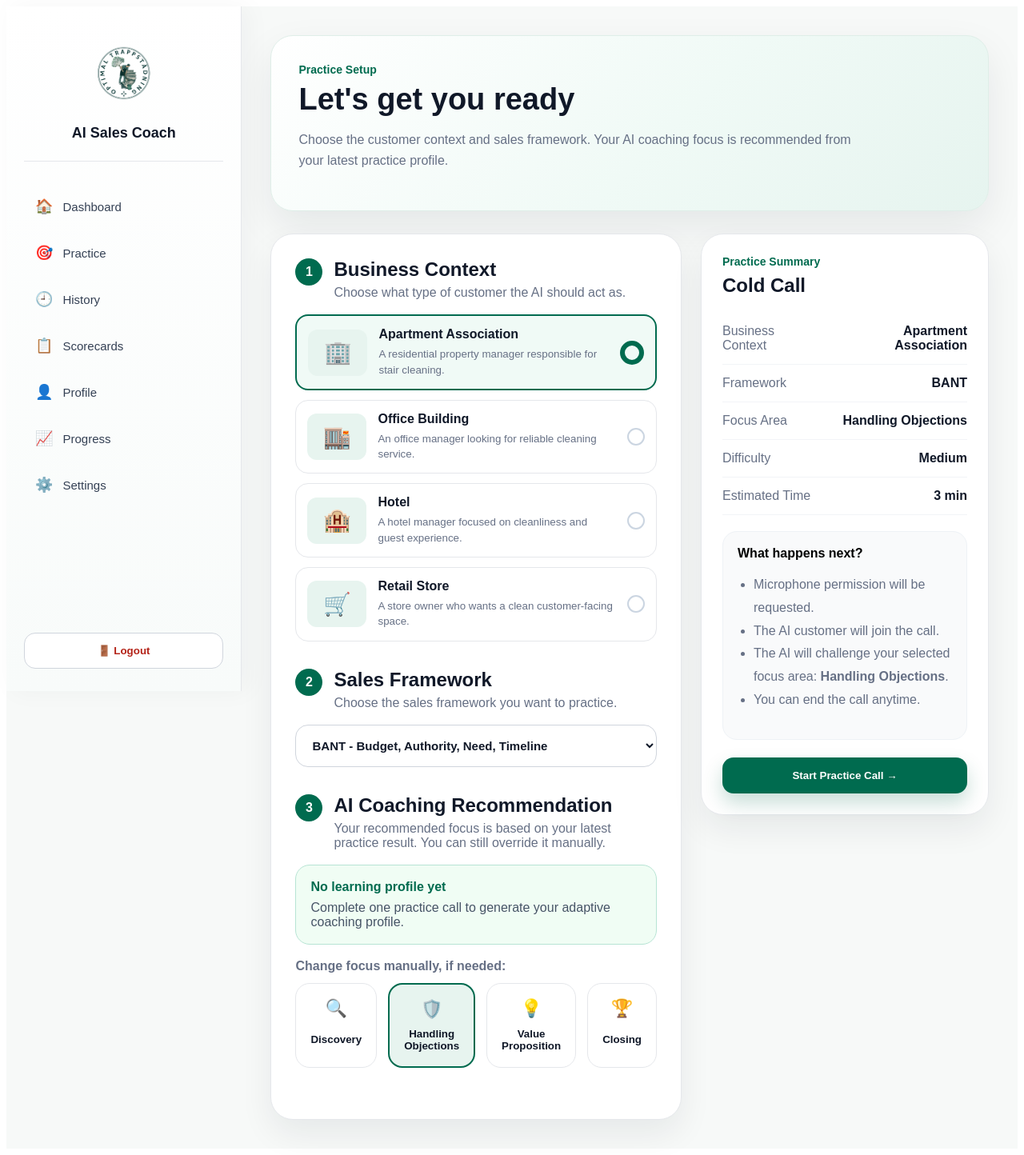
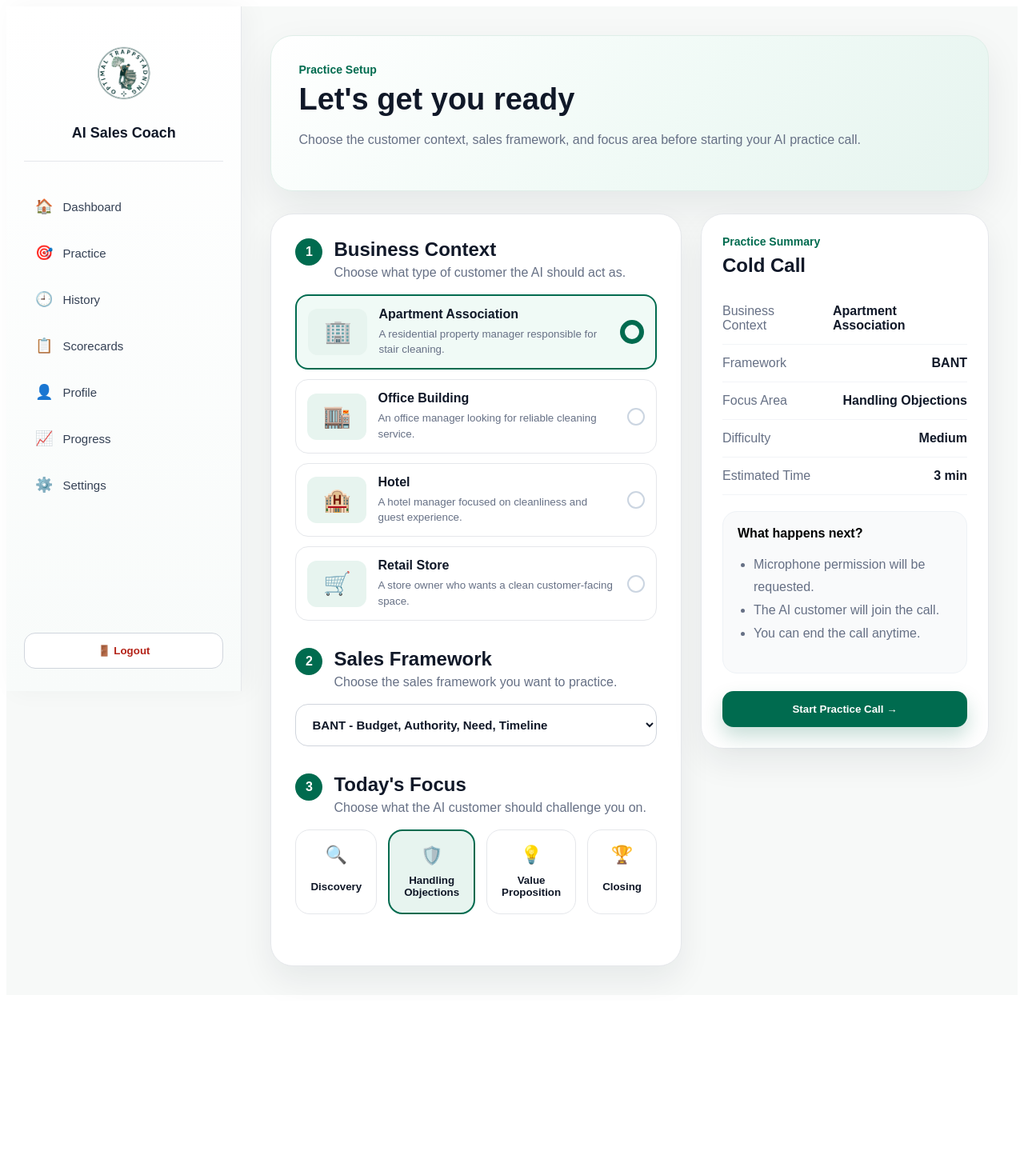
Before and after one commit to nidhi-ot/ai-sales-coach, a Next.js app in the folder frontend/: page /practice-setup in a window 1280 px wide. Shown: the whole page at 80% size. After the commit the page ends 1252 px from the top, so only its background shows below. Built offline with nearby package versions, Linux system fonts and the light colour scheme; no server answers.

Commit message:
emove frontend adaptive learning UI

```diff
--- a/frontend/src/app/practice-setup/PracticeSetupPage.tsx
+++ b/frontend/src/app/practice-setup/PracticeSetupPage.tsx
@@ -1,15 +1,8 @@
 "use client";
 
-import { useEffect, useState } from "react";
+import { useState } from "react";
 import { useRouter, useSearchParams } from "next/navigation";
 import AppShell from "../../components/AppShell";
-import { API_BASE_URL } from "../../lib/api";
-
-type LearningProfile = {
-  version: number;
-  weakest_dimension: string;
-  metric_scores?: Record<string, number>;
-};
 
 const businessContexts = [
   {
@@ -45,29 +38,6 @@ const focusAreas = [
   { id: "closing", title: "Closing", icon: "🏆" },
 ];
 
-function mapWeakestDimensionToFocusArea(value: string) {
-  switch (value) {
-    case "rapport":
-      return "value_proposition";
-    case "discovery":
-      return "discovery";
-    case "objection_handling":
-      return "handling_objections";
-    case "closing":
-      return "closing";
-    default:
-      return "handling_objections";
-  }
-}
-
-function formatFocusLabel(value: string) {
-  return value
-    .replaceAll("_", " ")
-    .replace("handling objections", "Handling Objections")
-    .replace("objection handling", "Objection Handling")
-    .replace(/\b\w/g, (letter) => letter.toUpperCase());
-}
-
 export default function PracticeSetupContent() {
   const router = useRouter();
   const searchParams = useSearchParams();
@@ -77,28 +47,6 @@ export default function PracticeSetupContent() {
   const [businessContext, setBusinessContext] = useState("apartment_association");
   const [framework, setFramework] = useState("BANT");
   const [focusArea, setFocusArea] = useState("handling_objections");
-  const [learningProfile, setLearningProfile] = useState<LearningProfile | null>(null);
-
-  useEffect(() => {
-    const repId = localStorage.getItem("rep_id");
-
-    if (!repId) return;
-
-    fetch(`${API_BASE_URL}/profile/${repId}/latest`)
-      .then((res) => {
-        if (!res.ok) return null;
-        return res.json();
-      })
-      .then((data: LearningProfile | null) => {
-        if (!data) return;
-
-        setLearningProfile(data);
-        setFocusArea(mapWeakestDimensionToFocusArea(data.weakest_dimension));
-      })
-      .catch((error) => {
-        console.warn("Could not load learning profile:", error);
-      });
-  }, []);
 
   function startPracticeCall() {
     const params = new URLSearchParams({
@@ -126,8 +74,8 @@ export default function PracticeSetupContent() {
           <h1 style={heroTitleStyle}>Let&apos;s get you ready</h1>
 
           <p style={heroSubtitleStyle}>
-            Choose the customer context and sales framework. Your AI coaching
-            focus is recommended from your latest practice profile.
+            Choose the customer context, sales framework, and focus area before
+            starting your AI practice call.
           </p>
         </section>
 
@@ -162,65 +110,17 @@ export default function PracticeSetupContent() {
                 onChange={(e) => setFramework(e.target.value)}
                 style={selectStyle}
               >
-              <option value="BANT">BANT - Budget, Authority, Need, Timeline</option>
-              <option value="MEDDIC">MEDDIC - Metrics, Economic Buyer, Decision Criteria</option>
-              <option value="SPIN">SPIN - Situation, Problem, Implication, Need Payoff</option>
+                <option value="BANT">BANT - Budget, Authority, Need, Timeline</option>
+                <option value="MEDDIC">MEDDIC - Metrics, Economic Buyer, Decision Criteria</option>
+                <option value="SPIN">SPIN - Situation, Problem, Implication, Need Payoff</option>
               </select>
             </SetupSection>
 
             <SetupSection
               step="3"
-              title="AI Coaching Recommendation"
-              description="Your recommended focus is based on your latest practice result. You can still override it manually."
+              title="Today's Focus"
+              description="Choose what the AI customer should challenge you on."
             >
-              {learningProfile ? (
-                <div style={recommendationBoxStyle}>
-                  <p style={{ margin: 0, fontWeight: 900, color: "#006b4f" }}>
-                    Adaptive Learning Profile
-                  </p>
-
-                  <div style={recommendationGridStyle}>
-                    <div>
-                      <span style={smallLabelStyle}>Profile Version</span>
-                      <strong>v{learningProfile.version}</strong>
-                    </div>
-
-                    <div>
-                      <span style={smallLabelStyle}>Recommended Focus</span>
-                      <strong>
-                        {focusAreas.find(
-                        (focus) =>
-                        focus.id ===
-                        mapWeakestDimensionToFocusArea(
-                        learningProfile.weakest_dimension
-                        )
-                        )?.title ??
-                        formatFocusLabel(learningProfile.weakest_dimension)}
-                      </strong>
-                    </div>
-                  </div>
-
-                  <p style={{ margin: "12px 0 0", color: "#475467" }}>
-                    This was your weakest skill in the latest profile. The AI
-                    customer will naturally challenge you on this area.
-                  </p>
-                </div>
-              ) : (
-                <div style={recommendationBoxStyle}>
-                  <p style={{ margin: 0, fontWeight: 900, color: "#006b4f" }}>
-                    No learning profile yet
-                  </p>
-                  <p style={{ margin: "8px 0 0", color: "#475467" }}>
-                    Complete one practice call to generate your adaptive coaching
-                    profile.
-                  </p>
-                </div>
-              )}
-
-              <p style={{ margin: "0 0 12px", color: "#667085", fontWeight: 700 }}>
-                Change focus manually, if needed:
-              </p>
-
               <div style={focusGridStyle}>
                 {focusAreas.map((item) => (
                   <button
@@ -252,14 +152,7 @@ export default function PracticeSetupContent() {
 
             <SummaryRow label="Business Context" value={selectedBusiness?.title || "-"} />
             <SummaryRow label="Framework" value={framework} />
-            <SummaryRow
-              label="Focus Area"
-              value={
-                learningProfile
-                  ? `${selectedFocus?.title || "-"} - Profile v${learningProfile.version}`
-                  : selectedFocus?.title || "-"
-              }
-            />
+            <SummaryRow label="Focus Area" value={selectedFocus?.title || "-"} />
             <SummaryRow label="Difficulty" value="Medium" />
             <SummaryRow label="Estimated Time" value="3 min" />
 
@@ -268,10 +161,6 @@ export default function PracticeSetupContent() {
               <ul style={{ color: "#667085", lineHeight: "1.8", paddingLeft: "20px" }}>
                 <li>Microphone permission will be requested.</li>
                 <li>The AI customer will join the call.</li>
-                <li>
-                  The AI will challenge your selected focus area:{" "}
-                  <strong>{selectedFocus?.title || "-"}</strong>.
-                </li>
                 <li>You can end the call anytime.</li>
               </ul>
             </div>
@@ -385,7 +274,7 @@ function SummaryRow({ label, value }: { label: string; value: string }) {
   return (
     <div style={summaryRowStyle}>
       <span style={{ color: "#667085" }}>{label}</span>
-      <strong style={{ color: "#101828", textAlign: "right" }}>{value}</strong>
+      <strong style={{ color: "#101828" }}>{value}</strong>
     </div>
   );
 }
@@ -457,6 +346,7 @@ const cardGridStyle: React.CSSProperties = {
   gridTemplateColumns: "1fr",
   gap: "12px",
 };
+
 const focusGridStyle: React.CSSProperties = {
   display: "grid",
   gridTemplateColumns: "repeat(4, 1fr)",
@@ -472,29 +362,6 @@ const focusButtonStyle: React.CSSProperties = {
   justifyItems: "center",
   color: "#101828",
 };
-
-const recommendationBoxStyle: React.CSSProperties = {
-  padding: "18px",
-  borderRadius: "18px",
-  background: "#f0fdf4",
-  border: "1px solid #b7e4d4",
-  marginBottom: "18px",
-};
-
-const recommendationGridStyle: React.CSSProperties = {
-  display: "grid",
-  gridTemplateColumns: "1fr 1fr",
-  gap: "14px",
-  marginTop: "14px",
-};
-
-const smallLabelStyle: React.CSSProperties = {
-  display: "block",
-  color: "#667085",
-  fontSize: "13px",
-  marginBottom: "4px",
-};
-
 
 const stepBadgeStyle: React.CSSProperties = {
   width: "34px",
@@ -537,6 +404,7 @@ const primaryButtonStyle: React.CSSProperties = {
   cursor: "pointer",
   boxShadow: "0 12px 24px rgba(0,107,79,0.22)",
 };
+
 const selectStyle: React.CSSProperties = {
   width: "100%",
   padding: "16px",
```
Also changed, not shown: 2 other files (tests, documents, lock files or other folders).
